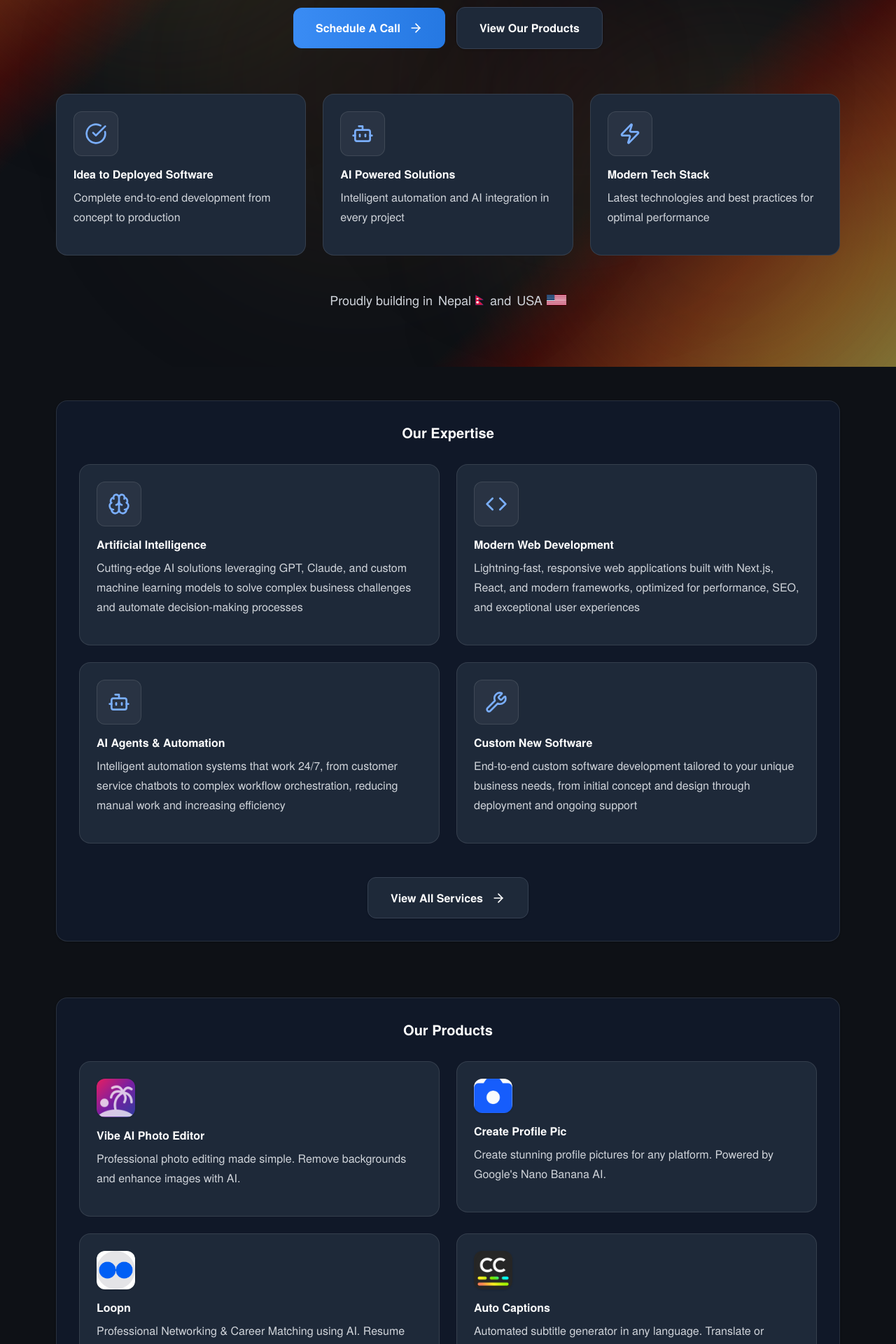
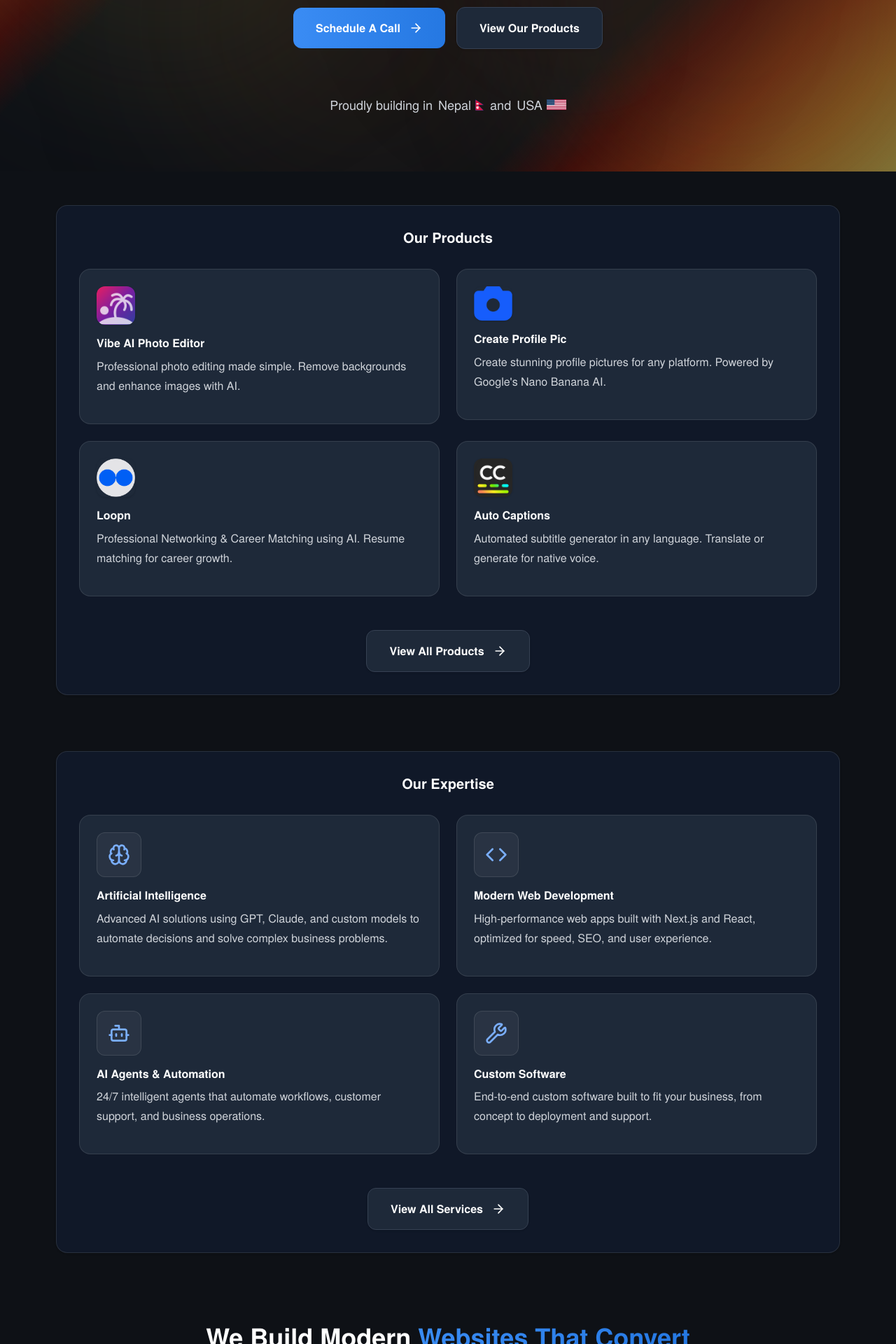
Before and after one commit to om202/NobleStack, a Next.js app: page / in a window 1280 px wide. Shown: the part 480-2400 px from the top of the page at 70% size. Built offline with nearby package versions, Linux system fonts and the light colour scheme.

Commit message:
feat: Refine homepage content and layout, optimize tech stack carousel for responsiveness, and update product images.

```diff
--- a/src/app/Home/L1.tsx
+++ b/src/app/Home/L1.tsx
@@ -23,22 +23,22 @@ export default function HeroSection() {
   const expertiseAreas = [
     {
       title: "Artificial Intelligence",
-      description: "Cutting-edge AI solutions leveraging GPT, Claude, and custom machine learning models to solve complex business challenges and automate decision-making processes",
+      description: "Advanced AI solutions using GPT, Claude, and custom models to automate decisions and solve complex business problems.",
       icon: Brain,
     },
     {
       title: "Modern Web Development",
-      description: "Lightning-fast, responsive web applications built with Next.js, React, and modern frameworks, optimized for performance, SEO, and exceptional user experiences",
+      description: "High-performance web apps built with Next.js and React, optimized for speed, SEO, and user experience.",
       icon: Code,
     },
     {
       title: "AI Agents & Automation",
-      description: "Intelligent automation systems that work 24/7, from customer service chatbots to complex workflow orchestration, reducing manual work and increasing efficiency",
+      description: "24/7 intelligent agents that automate workflows, customer support, and business operations.",
       icon: Bot,
     },
     {
-      title: "Custom New Software",
-      description: "End-to-end custom software development tailored to your unique business needs, from initial concept and design through deployment and ongoing support",
+      title: "Custom Software",
+      description: "End-to-end custom software built to fit your business, from concept to deployment and support.",
       icon: Wrench,
     },
   ];
@@ -72,13 +72,14 @@ export default function HeroSection() {
                   />
 
                   <div className="flex flex-col justify-center">
-                    <span className="text-[24px] sm:text-[32px] md:text-[32px] font-medium text-white leading-none mb-1">
+                    <span className="text-[20px] sm:text-[28px] md:text-[28px] font-medium text-white leading-none mb-1">
                       Noble
                     </span>
-                    <span className="text-[24px] sm:text-[32px] md:text-[32px] font-medium text-white leading-none">
+                    <span className="text-[20px] sm:text-[28px] md:text-[28px] font-medium text-white leading-none">
                       Stack
                     </span>
                   </div>
+
                 </div>
 
                 <h1 className="text-[36px] md:text-[49px] font-black mb-6 leading-tight">
@@ -98,27 +99,6 @@ export default function HeroSection() {
                   <CTAButton variant="secondary" href="/Products" className="w-full sm:w-auto">
                     View Our Products
                   </CTAButton>
-                </div>
-              </div>
-
-              {/* Value Propositions */}
-              <div>
-                <div className="grid grid-cols-1 md:grid-cols-3 gap-6">
-                  <ServiceCard
-                    name="Idea to Deployed Software"
-                    description="Complete end-to-end development from concept to production"
-                    icon={CheckCircle}
-                  />
-                  <ServiceCard
-                    name="AI Powered Solutions"
-                    description="Intelligent automation and AI integration in every project"
-                    icon={Bot}
-                  />
-                  <ServiceCard
-                    name="Modern Tech Stack"
-                    description="Latest technologies and best practices for optimal performance"
-                    icon={Zap}
-                  />
                 </div>
               </div>
 
@@ -156,35 +136,10 @@ export default function HeroSection() {
         </div>
       </div>
 
-      {/* Expertise Section */}
+
+      {/* Products Section */}
       <div className="max-w-6xl mx-auto px-4 py-12">
         <div className="bg-gray-900 rounded-2xl p-6 sm:p-8 shadow-sm border border-theme mb-8">
-          <h2 className="text-xl font-bold text-main-theme mb-8 text-center">
-            Our Expertise
-          </h2>
-
-          <div className="grid grid-cols-1 md:grid-cols-2 gap-6">
-            {expertiseAreas.map((area, index) => (
-              <ServiceCard
-                key={index}
-                name={area.title}
-                description={area.description}
-                icon={area.icon}
-              />
-            ))}
-          </div>
-
-          <div className="mt-12 text-center">
-            <CTAButton variant="secondary" href="/Services" icon={ArrowRight}>
-              View All Services
-            </CTAButton>
-          </div>
-        </div>
-      </div>
-
-      {/* Products Section */}
-      <div className="max-w-6xl mx-auto px-4 pb-12">
-        <div className="bg-gray-900 rounded-2xl p-6 sm:p-8 shadow-sm border border-theme">
           <h2 className="text-xl font-bold text-main-theme mb-8 text-center">
             Our Products
           </h2>
@@ -253,6 +208,32 @@ export default function HeroSection() {
           </div>
         </div>
       </div>
+
+      {/* Expertise Section */}
+      <div className="max-w-6xl mx-auto px-4 pb-12">
+        <div className="bg-gray-900 rounded-2xl p-6 sm:p-8 shadow-sm border border-theme">
+          <h2 className="text-xl font-bold text-main-theme mb-8 text-center">
+            Our Expertise
+          </h2>
+
+          <div className="grid grid-cols-1 md:grid-cols-2 gap-6">
+            {expertiseAreas.map((area, index) => (
+              <ServiceCard
+                key={index}
+                name={area.title}
+                description={area.description}
+                icon={area.icon}
+              />
+            ))}
+          </div>
+
+          <div className="mt-12 text-center">
+            <CTAButton variant="secondary" href="/Services" icon={ArrowRight}>
+              View All Services
+            </CTAButton>
+          </div>
+        </div>
+      </div>
     </section >
   );
 }
--- a/src/components/TechStackCarousel.tsx
+++ b/src/components/TechStackCarousel.tsx
@@ -23,12 +23,12 @@ export default function TechStackCarousel({
   return (
     <div className="mb-16">
       {title && (
-        <h3 className="text-base sm:text-lg md:text-xl font-bold text-center text-main-theme mb-6">
+        <h3 className="text-base sm:text-lg md:text-xl font-bold text-center text-main-theme mb-4 sm:mb-6">
           {title}
         </h3>
       )}
 
-      <div className="relative overflow-hidden bg-theme-bg rounded-2xl py-6">
+      <div className="relative overflow-hidden bg-theme-bg rounded-2xl py-4 sm:py-6">
         <style jsx>{`
           @keyframes scroll-left {
             0% {
@@ -46,20 +46,20 @@ export default function TechStackCarousel({
           }
         `}</style>
 
-        <div className="scroll-container flex gap-8 px-4">
+        <div className="scroll-container flex gap-4 sm:gap-8 px-2 sm:px-4">
           {infiniteTechnologies.map((tech, index) => (
             <div
               key={index}
-              className="flex-shrink-0 flex flex-col items-center justify-center gap-3 transition-all duration-300 opacity-80 hover:opacity-100 hover:scale-110"
-              style={{ minWidth: "140px" }}
+              className="flex-shrink-0 flex flex-col items-center justify-center gap-2 sm:gap-3 transition-all duration-300 opacity-80 hover:opacity-100 hover:scale-110"
+              style={{ minWidth: "100px", maxWidth: "140px" }}
             >
-              <div className="bg-gray-800 rounded-xl p-3 flex items-center justify-center border border-theme">
+              <div className="bg-gray-800 rounded-lg sm:rounded-xl p-2 sm:p-3 flex items-center justify-center border border-theme">
                 {React.createElement(tech.icon, {
                   style: { color: tech.color },
-                  className: "w-12 h-12 sm:w-14 sm:h-14"
+                  className: "w-8 h-8 sm:w-12 sm:h-12 md:w-14 md:h-14"
                 })}
               </div>
-              <span className="text-sm sm:text-base font-medium text-main-theme whitespace-nowrap">
+              <span className="text-xs sm:text-sm md:text-base font-medium text-main-theme whitespace-nowrap">
                 {tech.name}
               </span>
             </div>
```
Also changed, not shown: public/create_profile_pic_icon.png, public/loopn_logo.png.
